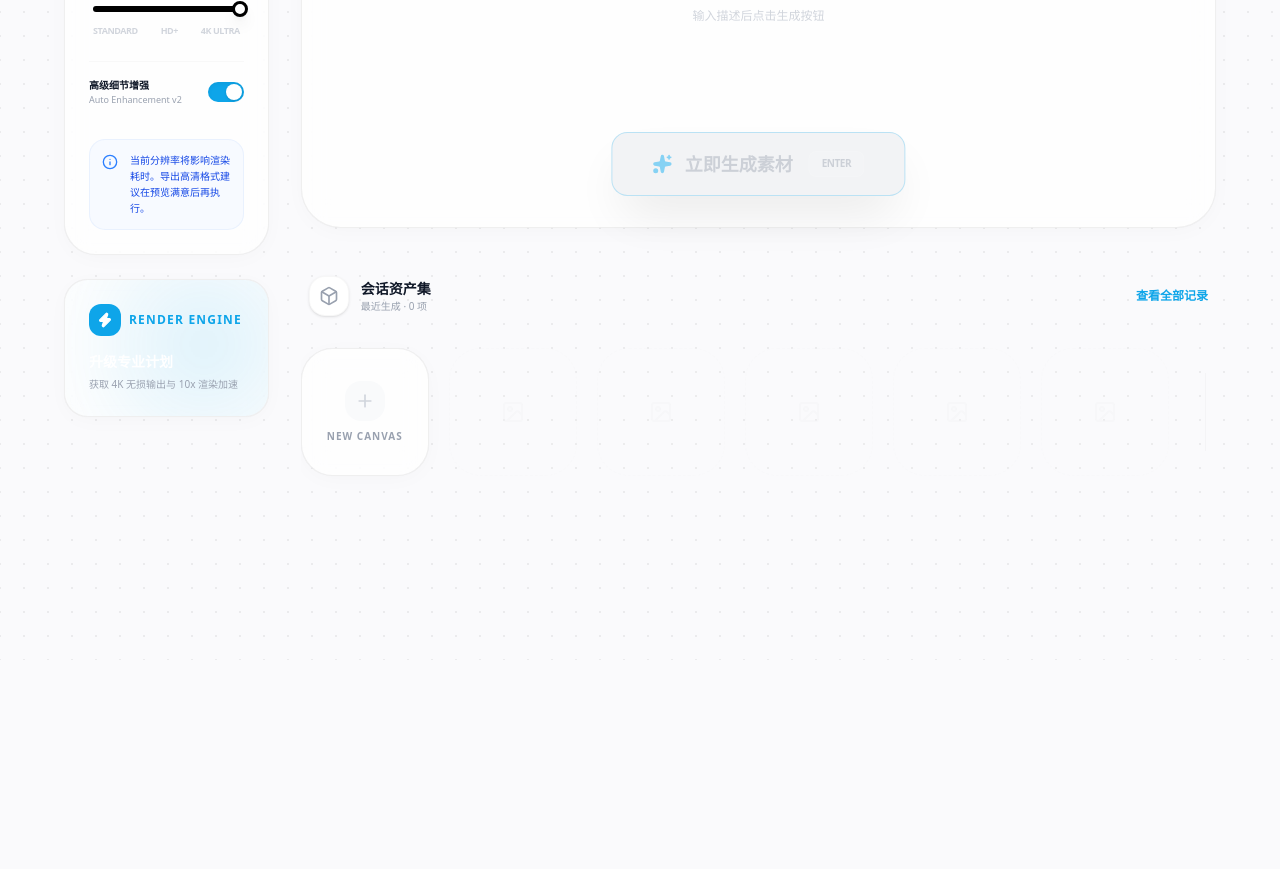
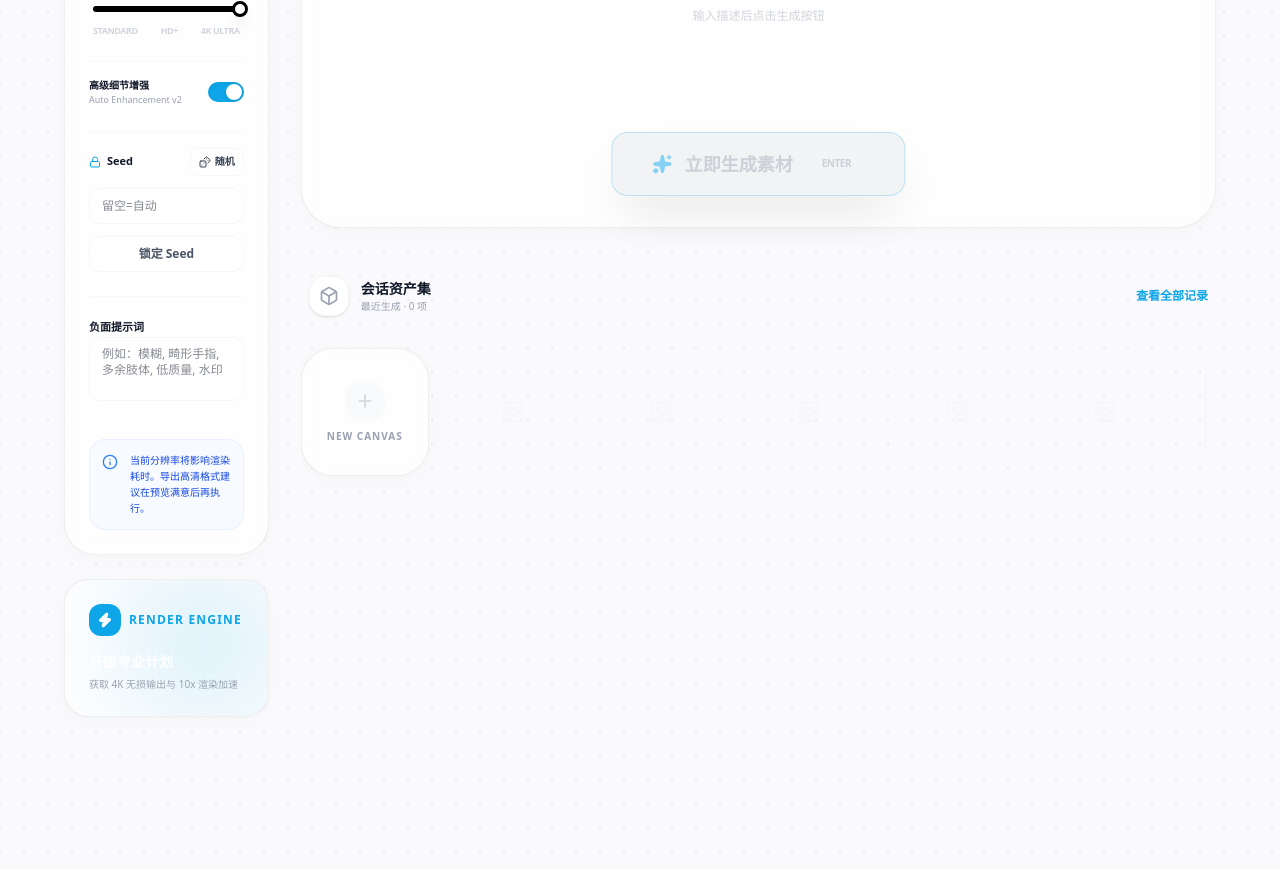
Before and after one commit to AlkaidSTART/gisfy, a Next.js app: page /generate in a window 1280 px wide. Shown: the part 900-1769 px from the top of the page. Before the commit the page ends 1560 px from the top, so only its background shows below. Built offline with nearby package versions, Linux system fonts and the light colour scheme.

Commit message:
feat: 添加 Seed 和负面提示词功能，优化生成参数控制

```diff
--- a/src/app/generate/page.tsx
+++ b/src/app/generate/page.tsx
@@ -39,9 +39,13 @@ export default function GeneratePage() {
     transparent: true,
     resolution: 256,
     enhancement: true,
+    seed: "",
+    lockSeed: false,
+    negativePrompt: "",
   });
   const [history, setHistory] = useState<Asset[]>([]);
   const pollingRef = useRef<ReturnType<typeof setInterval> | null>(null);
+  const lockedSeedRef = useRef<number | undefined>(undefined);
 
   const loadAssets = useCallback(async () => {
     try {
@@ -128,6 +132,18 @@ export default function GeneratePage() {
     setGenProgress(5);
 
     try {
+      const currentSeed = config.lockSeed
+        ? (lockedSeedRef.current ??
+          (config.seed ? Number(config.seed) : Math.floor(Math.random() * 2_147_483_647)))
+        : config.seed
+          ? Number(config.seed)
+          : undefined;
+      if (config.lockSeed) {
+        lockedSeedRef.current = currentSeed;
+      } else {
+        lockedSeedRef.current = undefined;
+      }
+
       const res = await fetch("/api/generate", {
         method: "POST",
         headers: { "Content-Type": "application/json" },
@@ -137,6 +153,8 @@ export default function GeneratePage() {
           type: "character",
           size: config.resolution,
           count: 1,
+          seed: currentSeed,
+          negativePrompt: config.negativePrompt.trim() || undefined,
         }),
       });
       const json = await res.json();
@@ -149,7 +167,16 @@ export default function GeneratePage() {
       setIsGenerating(false);
       setGenStatus("failed");
     }
-  }, [prompt, isGenerating, activeStyle, config.resolution, pollTask]);
+  }, [
+    prompt,
+    isGenerating,
+    activeStyle,
+    config.resolution,
+    config.seed,
+    config.lockSeed,
+    config.negativePrompt,
+    pollTask,
+  ]);
 
   useEffect(() => {
     return stopPolling;
--- a/src/components/workspace/param-controls.tsx
+++ b/src/components/workspace/param-controls.tsx
@@ -1,6 +1,6 @@
 "use client";
 
-import { Settings2, Layers, Monitor, Info } from "lucide-react";
+import { Settings2, Layers, Monitor, Info, Dices, Lock } from "lucide-react";
 
 import { cn } from "@/lib/utils";
 
@@ -9,15 +9,28 @@ interface ParamControlsProps {
     transparent: boolean;
     resolution: number;
     enhancement: boolean;
+    seed: string;
+    lockSeed: boolean;
+    negativePrompt: string;
   };
   onChange: (val: {
     transparent: boolean;
     resolution: number;
     enhancement: boolean;
+    seed: string;
+    lockSeed: boolean;
+    negativePrompt: string;
   }) => void;
 }
 
 export default function ParamControls({ value, onChange }: ParamControlsProps) {
+  const randomizeSeed = () => {
+    onChange({
+      ...value,
+      seed: String(Math.floor(Math.random() * 2_147_483_647)),
+    });
+  };
+
   return (
     <div className="glass-panel p-6 rounded-[2rem] flex flex-col gap-6 shadow-sm border-white bg-white/60">
       <div className="flex items-center justify-between px-1">
@@ -170,6 +183,60 @@ export default function ParamControls({ value, onChange }: ParamControlsProps) {
             ></div>
           </div>
         </div>
+
+        <div className="space-y-3 pt-4 border-t border-border/40">
+          <div className="flex items-center justify-between">
+            <label className="text-[11px] font-bold text-gray-900 flex items-center gap-1.5">
+              <Lock className="w-3 h-3 text-[#0EA5E9]" />
+              Seed
+            </label>
+            <button
+              type="button"
+              onClick={randomizeSeed}
+              className="h-7 px-2 rounded-lg border border-border/50 bg-white text-[10px] font-bold text-gray-700 flex items-center gap-1 hover:bg-gray-50"
+            >
+              <Dices className="w-3 h-3" />
+              随机
+            </button>
+          </div>
+          <input
+            value={value.seed}
+            onChange={(e) =>
+              onChange({
+                ...value,
+                seed: e.target.value.replace(/[^\d]/g, "").slice(0, 10),
+              })
+            }
+            placeholder="留空=自动"
+            className="w-full h-9 rounded-xl border border-border/50 bg-white px-3 text-xs font-medium text-gray-900 outline-none focus:ring-2 focus:ring-[#0EA5E9]/20"
+          />
+          <button
+            type="button"
+            onClick={() => onChange({ ...value, lockSeed: !value.lockSeed })}
+            className={cn(
+              "h-9 w-full rounded-xl text-xs font-bold transition-colors border",
+              value.lockSeed
+                ? "bg-[#0EA5E9] text-white border-[#0EA5E9]"
+                : "bg-white text-gray-600 border-border/50 hover:bg-gray-50",
+            )}
+          >
+            {value.lockSeed ? "已锁定 Seed" : "锁定 Seed"}
+          </button>
+        </div>
+
+        <div className="space-y-3 pt-4 border-t border-border/40">
+          <label className="text-[11px] font-bold text-gray-900">
+            负面提示词
+          </label>
+          <textarea
+            value={value.negativePrompt}
+            onChange={(e) =>
+              onChange({ ...value, negativePrompt: e.target.value.slice(0, 300) })
+            }
+            placeholder="例如：模糊, 畸形手指, 多余肢体, 低质量, 水印"
+            className="w-full min-h-16 rounded-xl border border-border/50 bg-white px-3 py-2 text-xs font-medium text-gray-900 outline-none resize-none focus:ring-2 focus:ring-[#0EA5E9]/20"
+          />
+        </div>
       </div>
 
       <div className="mt-2 p-3 bg-blue-50/50 rounded-2xl border border-blue-100/50 flex items-start gap-3">
--- a/src/components/workspace/preview-card.tsx
+++ b/src/components/workspace/preview-card.tsx
@@ -5,7 +5,6 @@ import {
   Download,
   Maximize2,
   Share2,
-  Sparkles,
   RotateCw,
   CheckCircle2,
   Image as ImageIcon,
@@ -110,6 +109,25 @@ export default function PreviewCard({
     { scope: container, dependencies: [status] },
   );
 
+  const handleDownload = () => {
+    if (!lastResult?.url) return;
+    const anchor = document.createElement("a");
+    anchor.href = lastResult.url;
+    anchor.download = `gisfy-${Date.now()}.png`;
+    document.body.appendChild(anchor);
+    anchor.click();
+    anchor.remove();
+  };
+
+  const handleCopyUrl = async () => {
+    if (!lastResult?.url) return;
+    try {
+      await navigator.clipboard.writeText(lastResult.url);
+    } catch (error) {
+      console.error(error);
+    }
+  };
+
   return (
     <div
       ref={container}
@@ -168,6 +186,7 @@ export default function PreviewCard({
                 variant="ghost"
                 size="icon"
                 className="h-9 w-9 rounded-xl"
+                onClick={handleCopyUrl}
               >
                 <Share2 className="w-4 h-4 text-gray-400" />
               </Button>
@@ -175,6 +194,7 @@ export default function PreviewCard({
                 variant="ghost"
                 size="icon"
                 className="h-9 w-9 rounded-xl"
+                onClick={handleDownload}
               >
                 <Download className="w-4 h-4 text-gray-400" />
               </Button>
```
Also changed, not shown: 1 other file (tests, documents, lock files or other folders).
